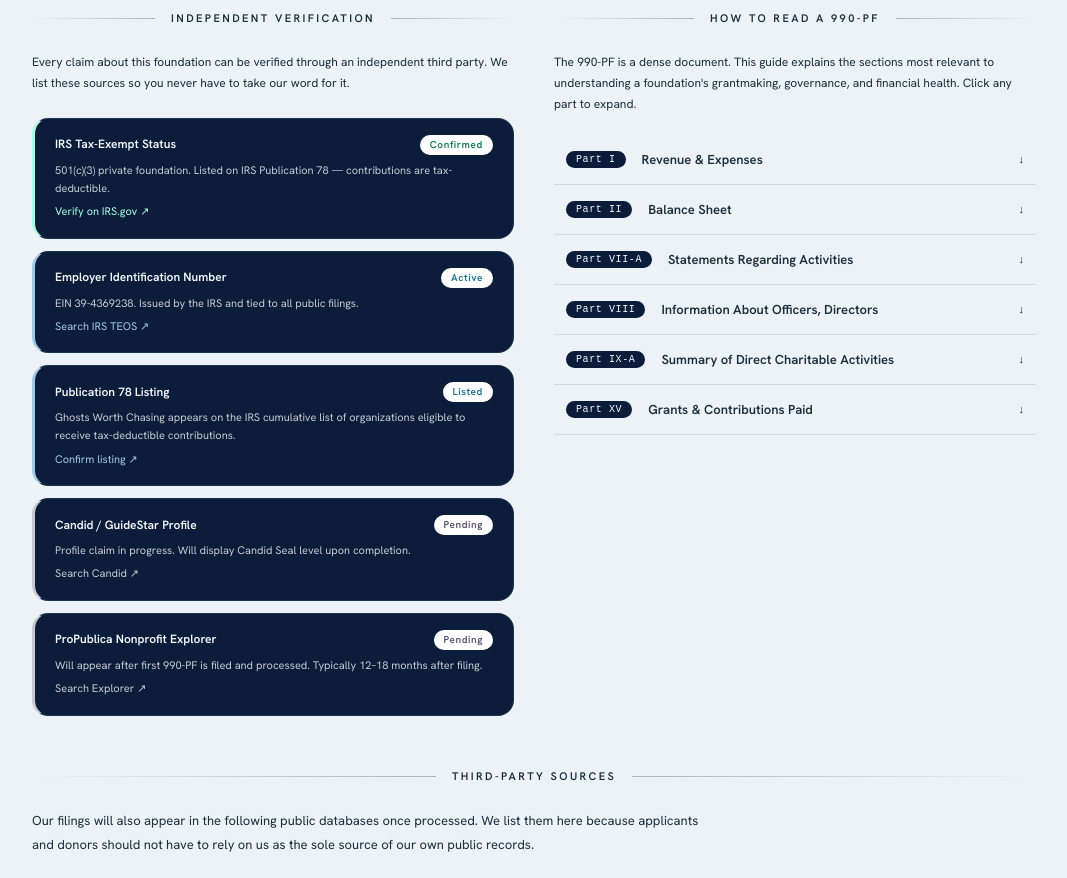
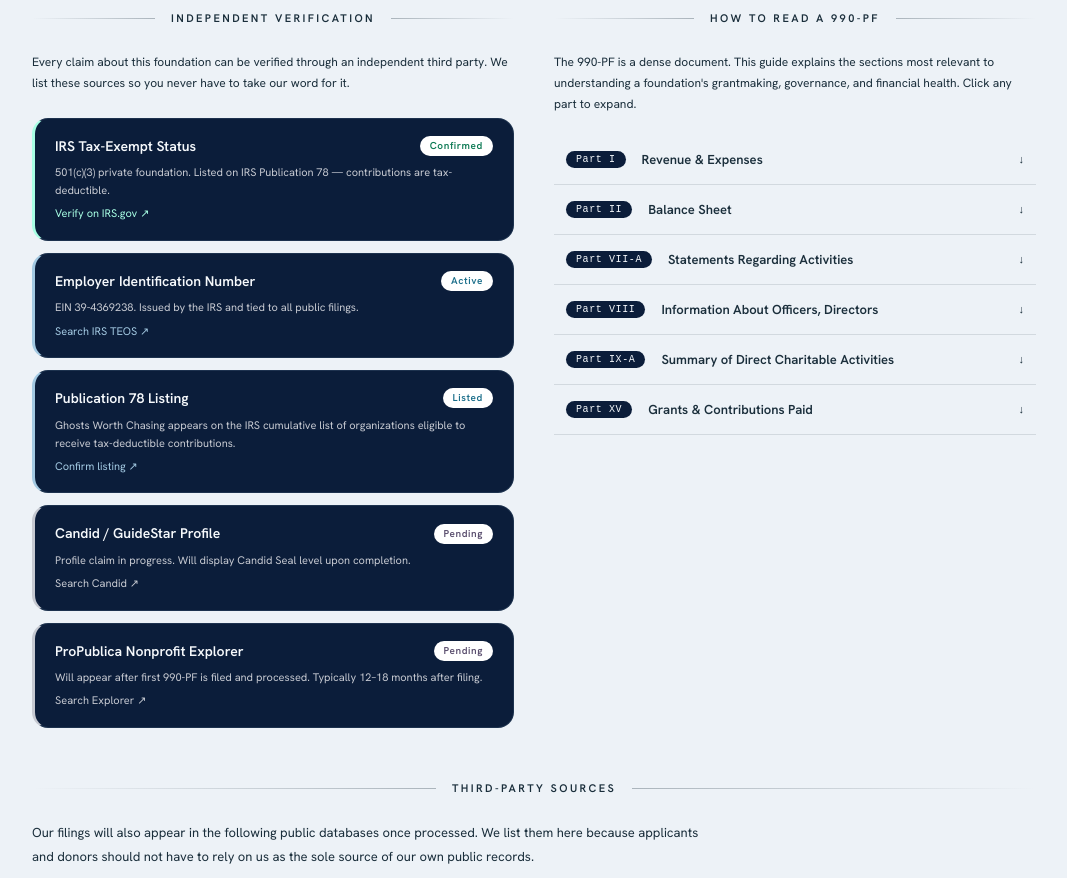
Before and after one commit to Roco41589/ghosts-worth-chasing-site, a Next.js app in the folder ghosts-redesign/: page /transparency/documents in a window 1280 px wide. Shown: the part 2660-3538 px from the top of the page, without its empty margins (106-1173 px from the left). Built offline with nearby package versions, Linux system fonts and the light colour scheme.

Commit message:
Update page.tsx

```diff
--- a/ghosts-redesign/app/transparency/documents/page.tsx
+++ b/ghosts-redesign/app/transparency/documents/page.tsx
@@ -492,7 +492,7 @@ export default function ReadingRoom() {
                   display: "flex", flexDirection: "column", gap: 6,
                 }}>
                   <div style={{ display: "flex", justifyContent: "space-between", alignItems: "center" }}>
-                    <span style={{ fontSize: 12, fontWeight: 600, color: C.mist, fontFamily: "Hanken Grotesk, sans-serif" }}>{item.label}</span>
+                    <span style={{ fontSize: 14, fontWeight: 700, color: C.mist, fontFamily: "Hanken Grotesk, sans-serif" }}>{item.label}</span>
                     <span style={{ fontSize: 10, color: item.darkColor, background: "white", padding: "2px 10px", borderRadius: 32, fontWeight: 700, fontFamily: "Hanken Grotesk, sans-serif", letterSpacing: "0.06em" }}>{item.status}</span>
                   </div>
                   <p style={{ fontSize: 11, color: C.orchid, margin: 0, lineHeight: 1.65, fontFamily: "Hanken Grotesk, sans-serif" }}>{item.detail}</p>
```
